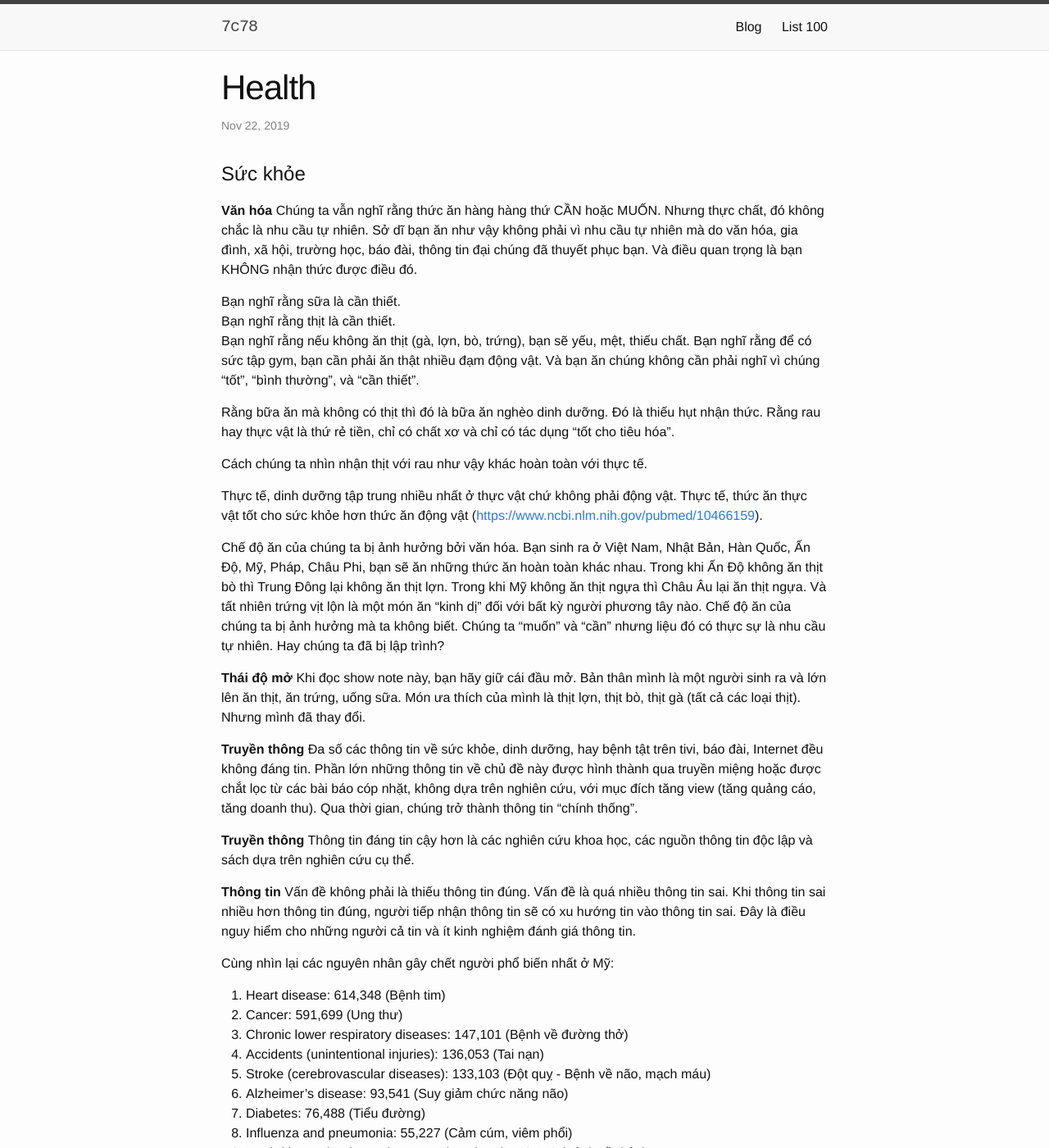
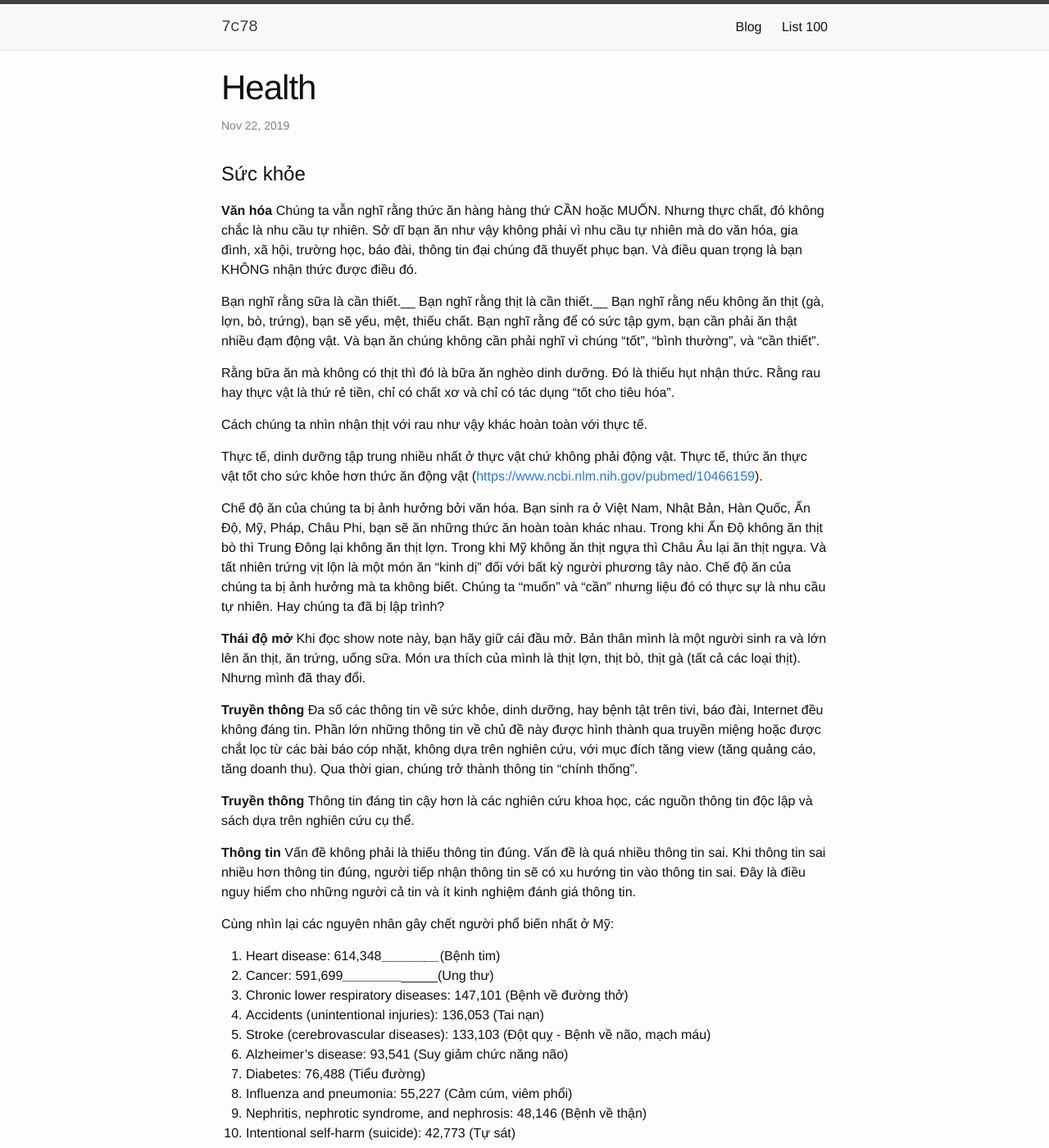
Before and after one commit to 7c78/7c78.github.io, a Jekyll site: the page built from _posts/2019-11-22-health.markdown, in a window 1280 px wide and 1400 px high. Shown: the whole window at 82% size. Built offline with Jekyll 4.4.1, drawn with Linux system fonts in a browser that asks for light colours; our own code applies the rules of GitHub Pages for plain Markdown files.

```diff
--- a/_posts/2019-11-22-health.markdown
+++ b/_posts/2019-11-22-health.markdown
@@ -6,8 +6,8 @@ nhu cầu tự nhiên mà do văn hóa, gia đình, xã hội, trường học,
 đại chúng đã thuyết phục bạn. Và điều quan trọng là bạn KHÔNG nhận thức được
 điều đó.
 
-Bạn nghĩ rằng sữa là cần thiết.\
-Bạn nghĩ rằng thịt là cần thiết.\
+Bạn nghĩ rằng sữa là cần thiết.__
+Bạn nghĩ rằng thịt là cần thiết.__
 Bạn nghĩ rằng nếu không ăn thịt (gà, lợn, bò, trứng), bạn sẽ yếu, mệt, thiếu
 chất. Bạn nghĩ rằng để có sức tập gym, bạn cần phải ăn thật nhiều đạm động vật.
 Và bạn ăn chúng không cần phải nghĩ vì chúng "tốt", "bình thường", và "cần
@@ -51,8 +51,8 @@ cả tin và ít kinh nghiệm đánh giá thông tin.
 
 Cùng nhìn lại các nguyên nhân gây chết người phổ biến nhất ở Mỹ:
 
-1. Heart disease: 614,348                      (Bệnh tim)
-2. Cancer: 591,699                             (Ung thư)
+1. Heart disease: 614,348______________________(Bệnh tim)
+2. Cancer: 591,699_____________________________(Ung thư)
 3. Chronic lower respiratory diseases: 147,101 (Bệnh về đường thở)
 4. Accidents (unintentional injuries): 136,053 (Tai nạn)
 5. Stroke (cerebrovascular diseases): 133,103  (Đột quỵ - Bệnh về não, mạch máu)
```
